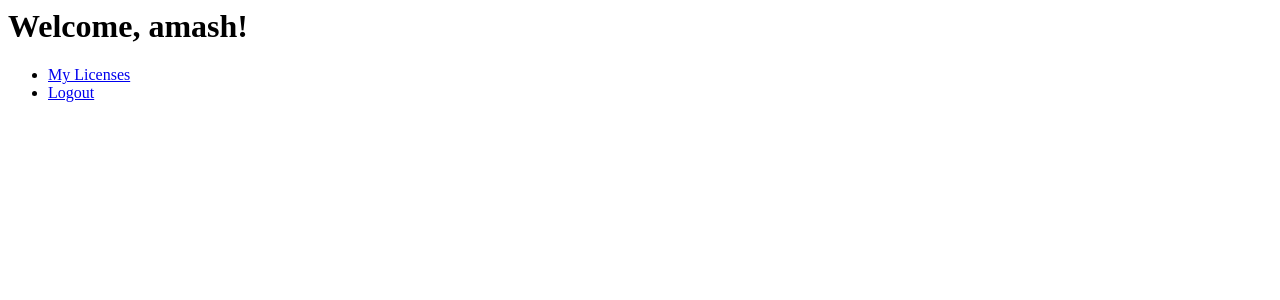
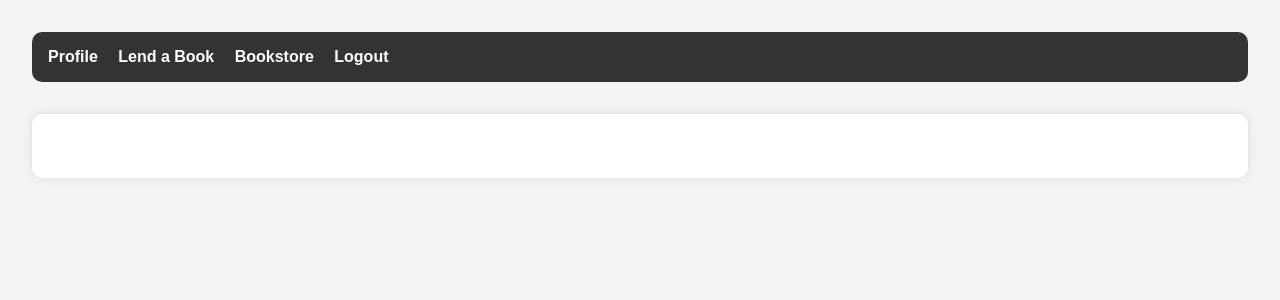
Before and after one commit to AmashH/BlockBooks, a Django app: page /users/ in a window 1280 px wide. Shown: the top 300 px of the page. Run offline with Django 4.2, Linux system fonts and the light colour scheme; a user stored in the database is signed in.

Commit message:
nav bar creation

```diff
--- /dev/null
+++ b/webapp/ebooklicensing/templates/base.html
@@ -0,0 +1,56 @@
+{% load static %}
+<!DOCTYPE html>
+<html lang="en">
+<head>
+    <meta charset="UTF-8">
+    <meta name="viewport" content="width=device-width, initial-scale=1.0">
+    <title>{% block title %}BlockBooks{% endblock %}</title>
+    <link rel="stylesheet" href="https://cdnjs.cloudflare.com/ajax/libs/modern-normalize/1.1.0/modern-normalize.min.css">
+    <style>
+        body {
+            font-family: Arial, sans-serif;
+            padding: 2rem;
+            background: #f4f4f4;
+        }
+        nav {
+            background: #333;
+            padding: 1rem;
+            margin-bottom: 2rem;
+            border-radius: 10px;
+        }
+        nav a {
+            color: white;
+            margin-right: 1rem;
+            text-decoration: none;
+            font-weight: bold;
+        }
+        nav a:hover {
+            text-decoration: underline;
+        }
+        .container {
+            background: white;
+            padding: 2rem;
+            border-radius: 10px;
+            box-shadow: 0 0 10px rgba(0,0,0,0.1);
+        }
+    </style>
+</head>
+<body>
+    <nav>
+        <a href="{% url 'profile' %}">Profile</a>
+        <a href="/transfer/">Lend a Book</a>
+        <a href="/shop/">Bookstore</a>
+        {% if user.is_authenticated %}
+            <a href="{% url 'logout' %}">Logout</a>
+        {% else %}
+            <a href="{% url 'login' %}">Login</a>
+        {% endif %}
+    </nav>
+
+    <div class="container">
+        {% block content %}
+        <!-- Page content goes here -->
+        {% endblock %}
+    </div>
+</body>
+</html>
--- a/webapp/ebooklicensing/templates/login.html
+++ b/webapp/ebooklicensing/templates/login.html
@@ -1,3 +1,6 @@
+{% extends "base.html" %}
+
+
 <!DOCTYPE html>
 <html>
 <head><title>Login</title></head>
--- a/webapp/ebooklicensing/templates/profile.html
+++ b/webapp/ebooklicensing/templates/profile.html
@@ -1,3 +1,6 @@
+{% extends "base.html" %}
+
+
 <h1>Welcome, {{ user.username }}!</h1>
 
 <ul>
```
